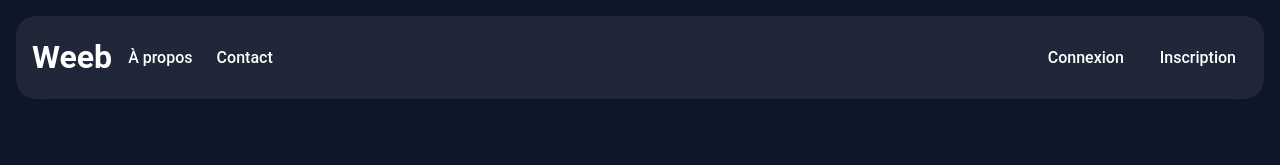
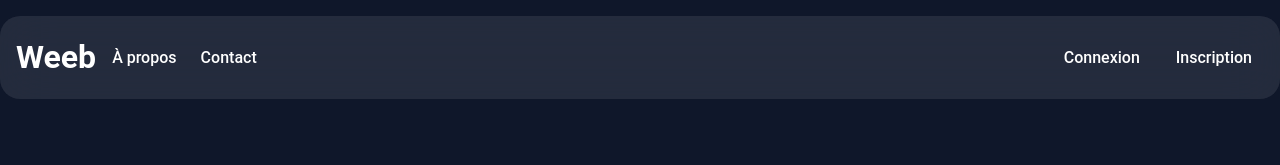
Before and after one commit to LucileBch/weeb_lucile_bouchire, a React (Vite) app: page / in a window 1280 px wide. Shown: the top 165 px of the page. Built offline with nearby package versions, Linux system fonts and the light colour scheme.

Commit message:
fix(component): blur on nav bar

```diff
--- a/src/components/Header.tsx
+++ b/src/components/Header.tsx
@@ -18,8 +18,8 @@ export function Header(): React.JSX.Element {
   }, []);
 
   return (
-    <header className="sticky top-0 z-50 container py-4 backdrop-blur-xl">
-      <div className="flex w-full items-center justify-between rounded-[16px] bg-current/7 p-3 md:rounded-[20px] md:p-4">
+    <header className="sticky top-0 z-50 py-4">
+      <div className="container flex w-full items-center justify-between rounded-[16px] bg-current/9 p-3 backdrop-blur-xl md:rounded-[20px] md:p-4">
         <Link
           to={pagesUrl.HOME_PAGE}
           className="text-[16px] font-bold transition-opacity hover:opacity-80 sm:text-[22px] md:text-[32px]"
--- a/src/pages/ContactPage.tsx
+++ b/src/pages/ContactPage.tsx
@@ -56,7 +56,7 @@ export function ContactPage(): React.JSX.Element {
 
   return (
     <section className="flex flex-col items-center gap-10 py-10 text-center">
-      <h1>Votre avis compte !</h1>
+      <h1>Votre avis compte!</h1>
 
       <p className="max-w-3xl">
         Votre retour est essentiel pour nous améliorer ! Partagez votre
```
